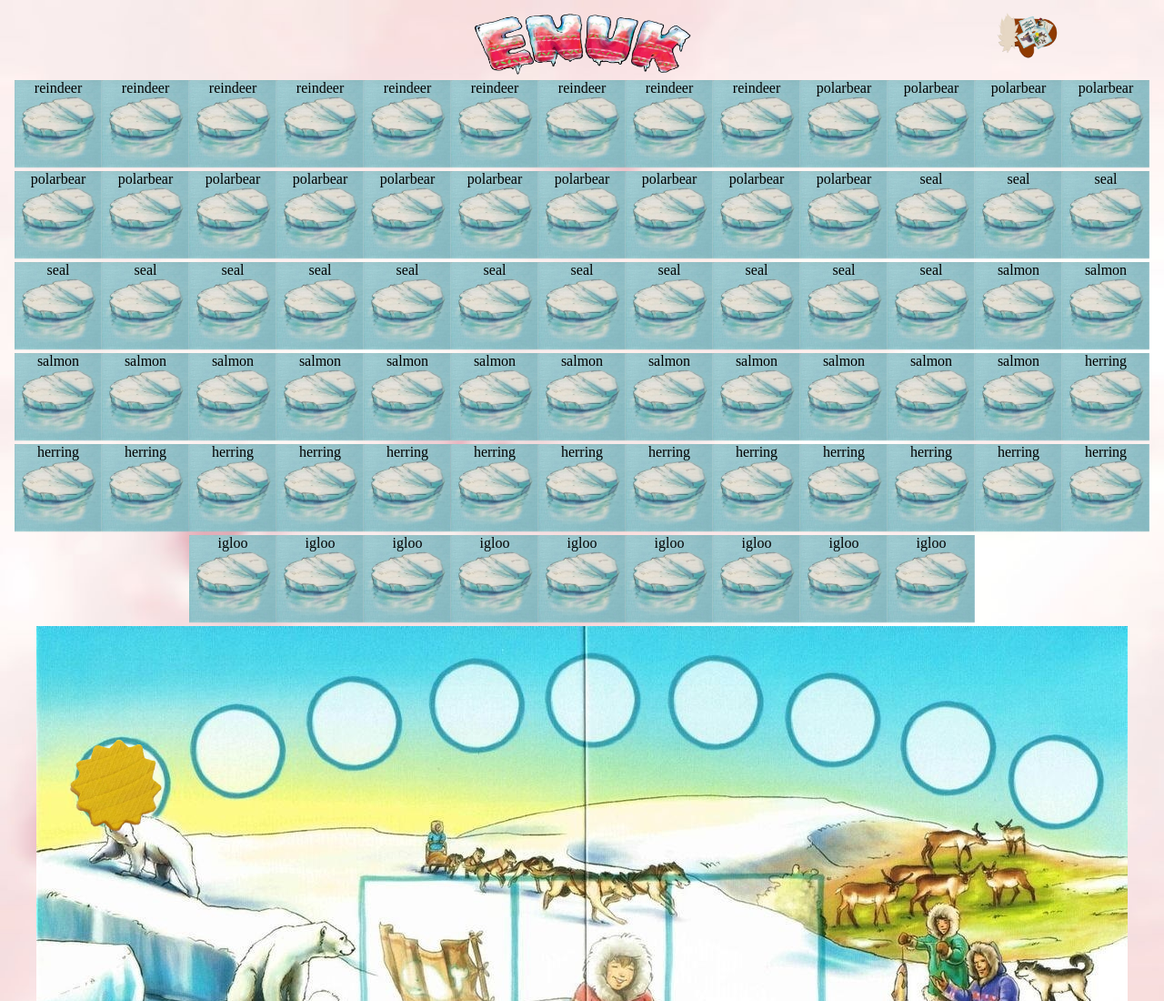
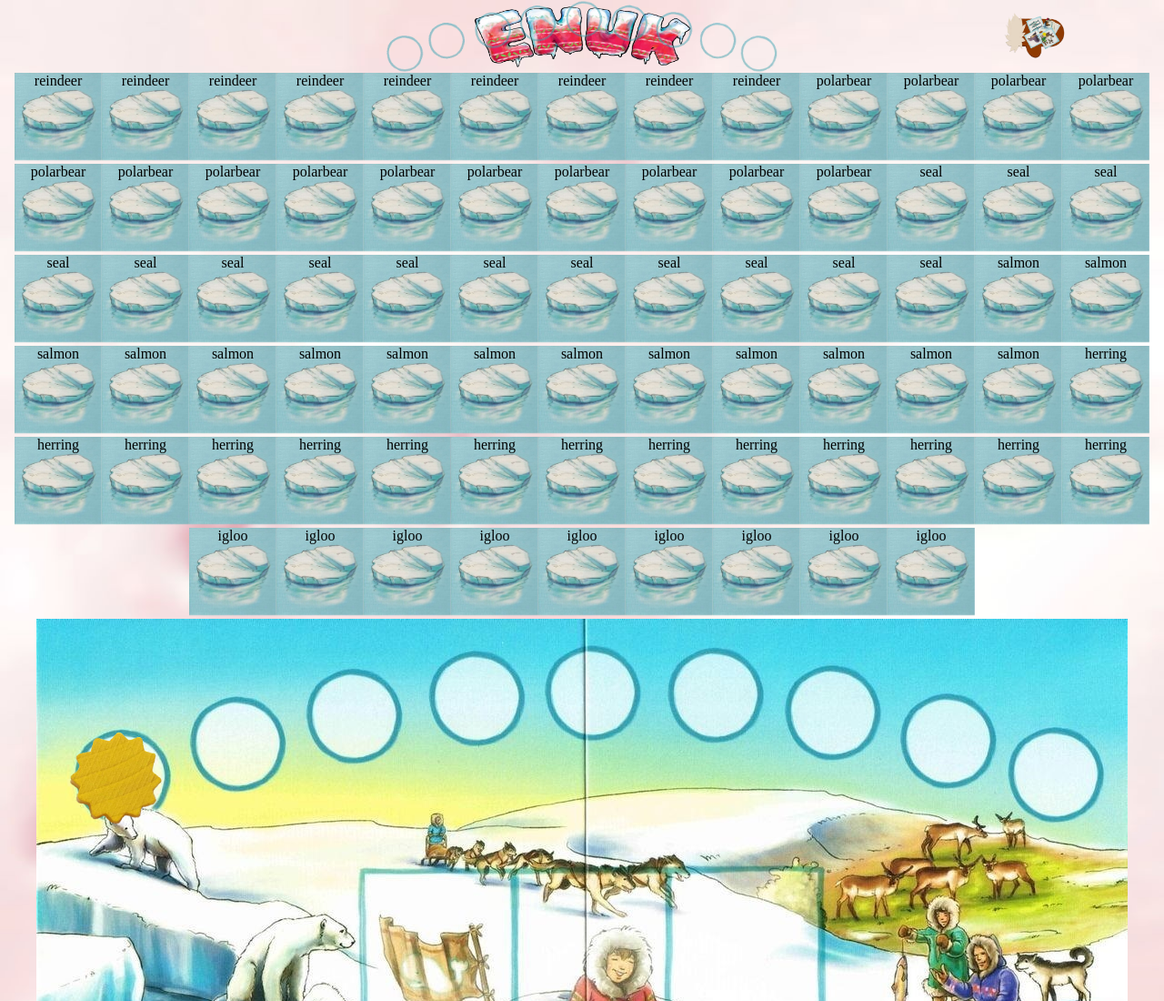
Before and after one commit to ruszkipista/cims02-enuk, a plain HTML site: page index.html in a window 1280 px wide. Shown: the top 1100 px of the page at 91% size. Drawn offline with Linux system fonts and the light colour scheme.

Commit message:
add new sunpositions image to header

```diff
--- a/assets/css/style.css
+++ b/assets/css/style.css
@@ -1,14 +1,23 @@
- div {
+ div, body, header, main {
      margin: 0;
      padding: 0;
  }
  /* GLOBAL VARIABLES */
 :root {
     --tile-normal-side: 6rem;
+    --header-height: 10vh;
 }
 header {
   max-width: 1200px;
+  height: var(--header-height);
   margin: 0 auto;
+}
+#sun-positions {
+  position: relative;
+  height: var(--header-height);
+  background: url("../img/enuk-sun-positions.png") center / contain no-repeat;
+  top: calc(-1 * var(--header-height));
+  opacity: 50%;
 }
 body {
   background: url("") center top / cover;
--- a/assets/js/script.js
+++ b/assets/js/script.js
@@ -188,8 +188,19 @@ const gameViewer = {
   boardPiece: {
     id: 'piece-board',
     name: 'enuk-board-front.jpg',
-    sunLength: 0.08556,
-    sunCenters: [
+    iglooLength: 0.1355,
+    igloo3x3TopLeftCorner: [0.232, 0.297],
+    meepleOnBoardWidth: 0.025,
+    meeplesOnBoardFromTop: 0.65,
+    meeplesOnBoardFromLeft: [0.02, 0.16, 0.73, 0.86],
+  },
+
+  sunPiece: { id: 'piece-sun', filename: 'piece-sun.png', length: 0.08556 },
+
+  sunPositions: {
+    id: 'piece-sun-positions',
+    filename: 'enuk-sun-positions.png',
+    centers: [
       [0.146, 0.0728],
       [0.115, 0.185],
       [0.09, 0.291],
@@ -199,14 +210,7 @@ const gameViewer = {
       [0.086, 0.73],
       [0.112, 0.835],
       [0.143, 0.935]],
-    iglooLength: 0.1355,
-    igloo3x3TopLeftCorner: [0.232, 0.297],
-    meepleOnBoardWidth: 0.025,
-    meeplesOnBoardFromTop: 0.65,
-    meeplesOnBoardFromLeft: [0.02, 0.16, 0.73, 0.86],
   },
-
-  sunPiece: { id: 'piece-sun', filename: 'piece-sun.png' },
 
   meeplePieces: [
     { name: 'blue', filenameHuman: 'piece-meeple-blue.png', filenameMachine: 'piece-laptop-blue.png', background: 'enuk-background-blue.jpg', count: 4 },
@@ -312,12 +316,12 @@ const gameViewer = {
     // flip transition time
     document.documentElement.style.setProperty('--flip-transition-time', `${gameViewer.tileBack.flipTimeMS}ms`);
     // sun piece position
-    const sunLength = boardWidth * this.boardPiece.sunLength;
+    const sunLength = boardWidth * this.sunPiece.length;
     document.documentElement.style.setProperty('--piece-sun-length', `${sunLength}px`);
     document.documentElement.style.setProperty('--piece-sun-fromtop',
-      `${boardWidth * this.boardPiece.sunCenters[sunPosition][0] - sunLength / 2}px`);
+      `${boardWidth * this.sunPositions.centers[sunPosition][0] - sunLength / 2}px`);
     document.documentElement.style.setProperty('--piece-sun-fromleft',
-      `${boardLeftOffset + boardWidth * this.boardPiece.sunCenters[sunPosition][1] - sunLength / 2}px`);
+      `${boardLeftOffset + boardWidth * this.sunPositions.centers[sunPosition][1] - sunLength / 2}px`);
     document.documentElement.style.setProperty('--piece-sun-rotate',
       `${sunPosition * 130}deg`);
     // igloo3x3 on board position
@@ -605,7 +609,7 @@ const gameController = {
 
     // Phase_1 ends if
     // last tile is a reindeer AND the sun reached the last place
-    if (evaluation.isSunToBeMoved && this.sunPosition === gameViewer.boardPiece.sunCenters.length - 2) {
+    if (evaluation.isSunToBeMoved && this.sunPosition === gameViewer.sunPositions.centers.length - 2) {
       evaluation.isEndOfPhase1 = true;
     }
     // move ends if
@@ -624,7 +628,7 @@ const gameController = {
 
   actOnEvaluation: function (evaluation) {
     if (evaluation.isSunToBeMoved
-      && this.sunPosition < gameViewer.boardPiece.sunCenters.length - 1) {
+      && this.sunPosition < gameViewer.sunPositions.centers.length - 1) {
       this.sunPosition++;
       gameViewer.setBoardPiecesPosition(this.sunPosition, this.numberOfPlayers);
     }
--- a/index.html
+++ b/index.html
@@ -13,6 +13,7 @@
 <body>
     <header>
         <div id="title"></div>
+        <div id="sun-positions"></div>
     </header>
     <main>
         <div id="tiles"></div>
```
Also changed, not shown: assets/img/enuk-background-orange.jpg, assets/img/enuk-sun-positions.png (added).
